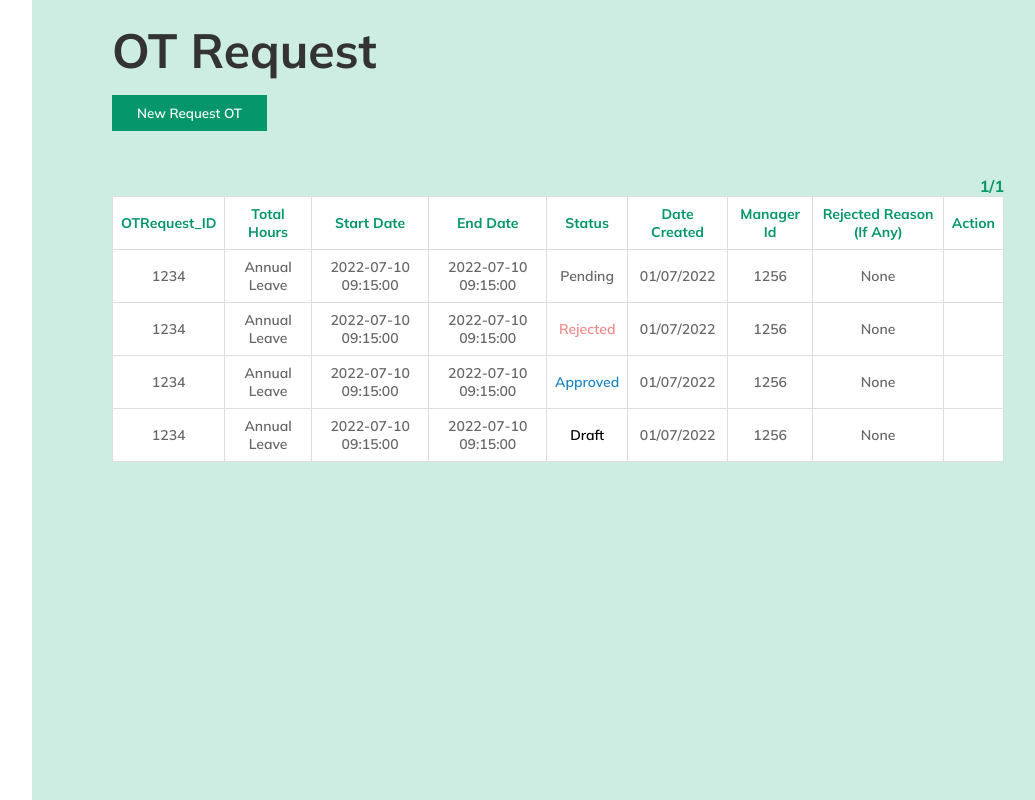
After one commit to PhamTienThanhCong/quan-ly-nhan-vien, a PHP site: the page made by src/views/content/UC002/index.php in a window 1280 px wide. The commit adds this page. Shown: the whole page, without its empty margins (196-1231 px from the left). Run offline with PHP 8.4, Linux system fonts and the light colour scheme; the template is opened without the code that fills it, so the values that code supplies are empty; some web fonts are replaced.

Commit message:
add filr

```diff
--- /dev/null
+++ b/public/js/ot_request.js
@@ -0,0 +1,23 @@
+// JS for OT request form
+const modal_new_rq = document.querySelector('.js-modal-new-rq')
+const create_rqs = document.querySelectorAll('.new-rq')
+const modalContainer_new_rq = document.querySelector('.js-modal-contain-new-rq')
+const cancel = document.querySelector('.cancel')
+
+for (const create_rq of create_rqs) {
+    create_rq.addEventListener('click',showNewOTRequest)
+}
+
+function showNewOTRequest () {
+    modal_new_rq.classList.add('open')
+}
+
+function hideNewOTRequest () {
+    modal_new_rq.classList.remove('open')
+}
+
+cancel.addEventListener('click',hideNewOTRequest)
+
+modalContainer_new_rq.addEventListener('click', function(even){
+    even.stopPropagation()
+})
--- a/src/controllers/uc002Controller.php
+++ b/src/controllers/uc002Controller.php
@@ -1,6 +1,6 @@
 <?php
 class uc002Controller extends Controllers{
     public function index(){
-
+        $this->view("main","UC002/index",[]);
     }
 }
--- /dev/null
+++ b/src/views/content/UC002/index.php
@@ -0,0 +1,107 @@
+<link rel="stylesheet" href="<?= $host_name ?>/public/css/OT_request.css">
+<link rel="stylesheet" href="<?= $host_name ?>/public/css/myLeave.css" />
+<div class="content">
+    <div class="content__heading">
+        <h1>OT request</h1>
+        <button class="new-rq btn">new request OT</button>
+    </div>
+    <!-- <div class="content__body">
+        <img src="<?= $host_name ?>/public/img/image/oh crap.png" width="420" height="300" alt="">
+        <p>you don't have any OT request. you can create a new one!</p>
+    </div> -->
+    <div class="content__body">
+                <div class="history">
+                    <div class="header">
+                        <h4></h4>
+                        <div class="header-page">
+                            <i class="fa-solid fa-angle-left"></i>
+                            <span>1/1</span>
+                            <i class="fa-solid fa-angle-right"></i>
+                        </div>
+                    </div>
+                    <table style="background-color: white" id="history">
+                        <tr>
+                            <th>OTRequest_ID</th>
+                            <th>Total Hours</th>
+                            <th>Start Date</th>
+                            <th>End Date</th>
+                            <th>Status</th>
+                            <th>date created</th>
+                            <th>manager id</th>
+                            <th>rejected reason (if any)</th>
+                            <th>action</th>
+                        </tr>
+                        <tr>
+                            <td>1234</td>
+                            <td>annual leave</td>
+                            <td>2022-07-10 09:15:00</td>
+                            <td>2022-07-10 09:15:00</td>
+                            <td class="pending">pending</td>
+                            <td>01/07/2022</td>
+                            <td>1256</td>
+                            <td>none</td>
+                            <td class="action-area">
+                                <i
+                                    class="fa-solid fa-trash-can js-trash js-del-re"
+                                ></i>
+                                <i class="fa-solid fa-pen js-fix"></i>
+                            </td>
+                        </tr>
+                        <tr>
+                            <td>1234</td>
+                            <td>annual leave</td>
+                            <td>2022-07-10 09:15:00</td>
+                            <td>2022-07-10 09:15:00</td>
+                            <td class="rejected">rejected</td>
+                            <td>01/07/2022</td>
+                            <td>1256</td>
+                            <td>none</td>
+                            <td class="action-area">
+                                <i
+                                    class="fa-solid fa-trash-can js-trash js-del-re"
+                                ></i>
+                                <i class="fa-solid fa-pen js-fix"></i>
+                            </td>
+                        </tr>
+                        <tr>
+                            <td>1234</td>
+                            <td>annual leave</td>
+                            <td>2022-07-10 09:15:00</td>
+                            <td>2022-07-10 09:15:00</td>
+                            <td class="approved">approved</td>
+                            <td>01/07/2022</td>
+                            <td>1256</td>
+                            <td>none</td>
+                            <td class="action-area">
+                                <i
+                                    class="fa-solid fa-trash-can js-trash js-del-re"
+                                ></i>
+                                <i class="fa-solid fa-pen js-fix"></i>
+                            </td>
+                        </tr>
+                        <tr>
+                            <td>1234</td>
+                            <td>annual leave</td>
+                            <td>2022-07-10 09:15:00</td>
+                            <td>2022-07-10 09:15:00</td>
+                            <td class="draft">draft</td>
+                            <td>01/07/2022</td>
+                            <td>1256</td>
+                            <td>none</td>
+                            <td class="action-area">
+                                <i
+                                    class="fa-solid fa-trash-can js-trash js-del-re"
+                                ></i>
+                                <i class="fa-solid fa-pen js-fix"></i>
+                            </td>
+                        </tr>
+                    </table>
+                </div>
+            </div>
+</div>
+
+<?php
+    require_once "./src/views/content/UC002/modal.php"
+?>
+
+<script src="<?= $host_name ?>/public/js/ot_request.js"></script>
--- /dev/null
+++ b/src/views/content/UC002/modal.php
@@ -0,0 +1,148 @@
+<div class="modal-new-rq js-modal-new-rq">
+        <div class="modal-contain js-modal-contain-new-rq">
+            <div class="modal__heading">
+                <h1>create new OT request</h1>
+                <div class="button">
+                    <button class="btn">submit</button>
+                    <button class="btn">save</button>
+                    <button class="btn cancel">cancel</button>
+                </div>
+            </div>
+
+            <div class="modal__body">
+                <div class="employ_info">
+                    <h3>Employee's Information</h3>
+                    <div class="form flex_start">
+                        <div class="ful-name">
+                            <p>full name</p>
+                            <input type="text" name="" id="">
+                        </div>
+                        <div class="email">
+                            <p>email</p>
+                            <input type="text" name="" id="">
+                        </div>
+                        <div class="department">
+                            <p>department</p>
+                            <input type="text" name="" id="">
+                        </div>
+                        <div class="employee ID">
+                            <p>employee ID</p>
+                            <input type="text" name="" id="">
+                        </div>
+                    </div>
+                </div>
+
+                <div class="appraiser_info">
+                    <h3>Appraiser (Manager)'s Information</h3>
+                    <div class="form flex_start">
+                        <div class="ful-name">
+                            <p>full name</p>
+                            <input type="text" name="" id="">
+                        </div>
+                        <div class="email">
+                            <p>email</p>
+                            <input type="text" name="" id="">
+                        </div>
+                        <div class="department">
+                            <p>department</p>
+                            <input type="text" name="" id="">
+                        </div>
+                        <div class="appraiser ID">
+                            <p>appraiser (manager) ID</p>
+                            <input type="text" name="" id="">
+                        </div>
+                    </div>
+                </div>
+
+                <div class="OT_rq_info">
+                    <h3>OT Request Overview Information</h3>
+                    <div class="form flex_start">
+                        <div class="date">
+                            <p>start date</p>
+                            <input type="date" name="" id="">
+                        </div>
+                        <div class="date">
+                            <p>end date</p>
+                            <input type="date" name="" id="">
+                        </div>
+                        <div class="total">
+                            <p>total estimated hours</p>
+                            <input type="number" name="" id="">
+                        </div>
+                        <div class="fl_up">
+                            <p>email follow up</p>
+                            <select name="fl_up" id="">
+                                <option value="yes">yes</option>
+                                <option value="no">no</option>
+                            </select>
+                        </div>
+                        <div class="status">
+                            <p>status</p>
+                            <select name="fl_up" id="">
+                                <option value="yes">draft</option>
+                                <option value="no">reject</option>
+                            </select>
+                        </div>
+                        <div class="date">
+                            <p>created date</p>
+                            <input type="date" name="" id="">
+                        </div>
+                    </div>
+                </div>
+
+                <div class="textare-form">
+                    <p>reason OT</p>
+                    <textarea placeholder="Type something..." cols="30" rows="10"></textarea>
+                </div>
+
+                <div class="ot-rq-detail">
+                    <h3>OT request details</h3>
+                    <div class="form flex_start">
+                        <div class="date">
+                            <p>date</p>
+                            <input type="date" name="" id="">
+                        </div>
+                        <div class="date">
+                            <p>date</p>
+                            <input type="number" max="4" min="1" name="" id="">
+                        </div>
+                        <button class="btn">Add OT details</button>
+                    </div>
+                </div>
+
+                <table class="table text-align">
+                    <tr>
+                        <th width="50%">date OT</th>
+                        <th>hours</th>
+                        <th>action</th>
+                    </tr>
+                    <tr>
+                        <td>10/07/2022</td>
+                        <td>3</td>
+                        <td>
+                            <i class="fa-solid fa-trash-can"></i>
+                            <i class="fa-solid fa-pen"></i>
+                        </td>
+                    </tr>
+                    <tr>
+                        <td>10/07/2022</td>
+                        <td>3</td>
+                        <td>
+                            <i class="fa-solid fa-trash-can"></i>
+                            <i class="fa-solid fa-pen"></i>
+                        </td>
+                    </tr>
+                    <tr>
+                        <td>10/07/2022</td>
+                        <td>3</td>
+                        <td>
+                            <i class="fa-solid fa-trash-can"></i>
+                            <i class="fa-solid fa-pen"></i>
+                        </td>
+                    </tr>
+                </table>
+            </div>
+
+
+        </div>
+    </div>
--- a/src/views/content/main/main.php
+++ b/src/views/content/main/main.php
@@ -4,7 +4,7 @@
     <a href="#" class="js-wfh-manage js-wfh-manage-er">WFH management</a>
     <a href="<?= $host_name ?>/home/pa_manage">PA management</a>
     <a href="#">time-Sheet</a>
-    <a href="#">oT management</a>
+    <a href="<?= $host_name ?>/uc002/index">oT management</a>
     <a href="<?= $host_name ?>/home/leave_manage">leave management</a>
     <a href="#">CV management</a>
     <a href="#">equipment/Account management</a>
@@ -42,4 +42,4 @@
         </div>
     </div> -->
 
-<script src="./asset/js/main.js"></script>
+<script src="<?= $host_name ?>/public/js/main.js"></script>
```
Also changed, not shown: source/font end/OT_request.html (+1 -170 lines).
